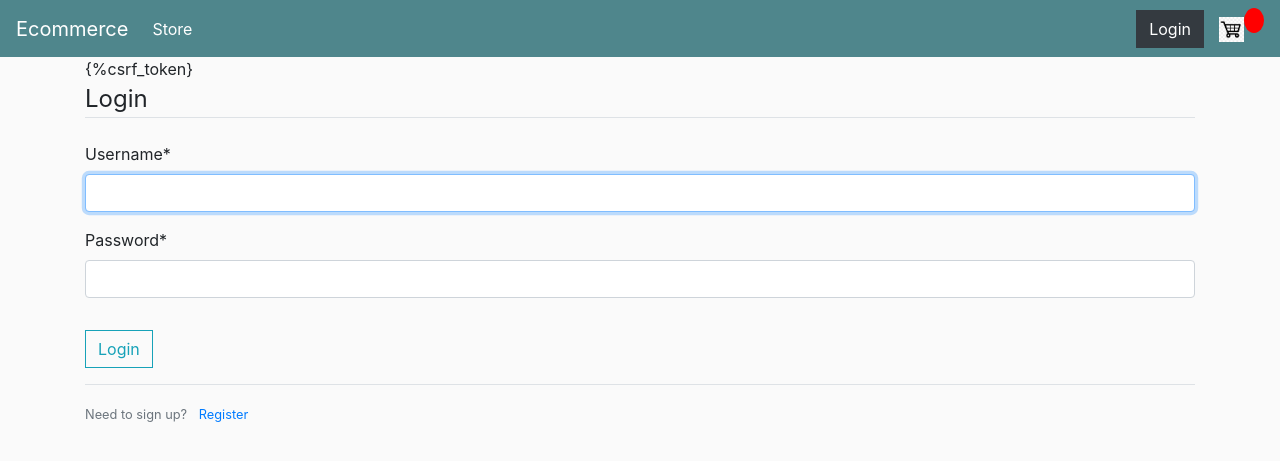
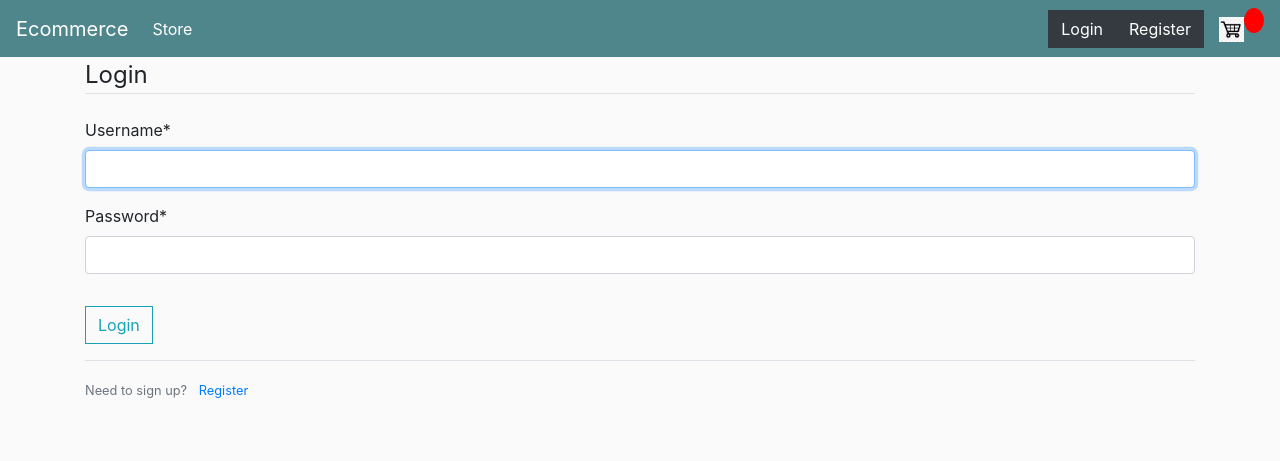
Before and after one commit to gabrfernandez/ecommerce_django, a Django app: page /login/ in a window 1280 px wide. Shown: the top 461 px of the page. Run offline with Django 3.2, Linux system fonts and the light colour scheme; some libraries are stand-ins or nearby versions.

Commit message:
login functionality

```diff
--- a/ecommerce_project/settings.py
+++ b/ecommerce_project/settings.py
@@ -134,6 +134,5 @@
 CRISPY_TEMPLATE_PACK = 'bootstrap4'
 
 LOGIN_REDIRECT_URL = 'store'
-# THIS WILL REDIRECT YOU TO THE STORE HOMEPAGE WHEN LOGGED IN
 
 LOGIN_URL = 'login'
--- a/store/templates/store/login.html
+++ b/store/templates/store/login.html
@@ -1,18 +1,17 @@
 <!DOCTYPE html>
 <html lang="en">
   <head>
-    <meta charset="UTF-8">
-    <meta name="viewport" content="width=device-width, initial-scale=1.0">
+    <meta charset="UTF-8" />
+    <meta name="viewport" content="width=device-width, initial-scale=1.0" />
     <title>Login</title>
-    {% extends 'store/main.html' %}
-    {% load crispy_forms_tags %}
-    {% load static %}
+    {% extends 'store/main.html' %} {% load crispy_forms_tags %} {% load static
+    %}
   </head>
   <body>
     {% block content%}
     <div class="content-section">
       <form method="POST">
-                {%csrf_token}
+        {%csrf_token%}
         <fieldset class="form-group">
           <legend class="border-bottom mb-4">Login</legend>
           {{form|crispy}}
@@ -25,7 +24,8 @@
 
       <div class="border-top pt-3">
         <small class="text-muted">
-                    Need to sign up? <a class="ml-2" href="{% url 'register'%}">Register</a>
+          Need to sign up?
+          <a class="ml-2" href="{% url 'register'%}">Register</a>
         </small>
       </div>
     </div>
--- a/store/templates/store/main.html
+++ b/store/templates/store/main.html
@@ -81,8 +81,12 @@
           </li>
         </ul>
         <div class="form-inline my-2 my-lg-0">
-          <a href="#" class="btn btn-dark">Login</a>
-
+          {% if user.is_authenticated %}
+          <a href="{% url 'logout'%}" class="btn btn-dark">Logout</a>
+          {% else %}
+          <a href="{% url 'login'%}" class="btn btn-dark">Login</a>
+          <a href="{% url 'register'%}" class="btn btn-dark">Register</a>
+          {% endif %}
           <a href="{% url 'cart' %}">
             <img id="cart-icon" src="{% static 'images/cart.jpg'%}" />
           </a>
--- a/store/templates/store/register.html
+++ b/store/templates/store/register.html
@@ -23,7 +23,8 @@
       </form>
       <div class="border-top pt-3">
         <small class="text-muted">
-          Already have an account? <a class="ml-2" href="#">Login</a>
+          Already have an account?
+          <a class="ml-2" href="{% url 'login' %}">Login</a>
         </small>
       </div>
     </div>
```
Also changed, not shown: store/templates/store/logout.html (added, +20 -0 lines). Lines whose indentation alone changed are shown as unchanged.
